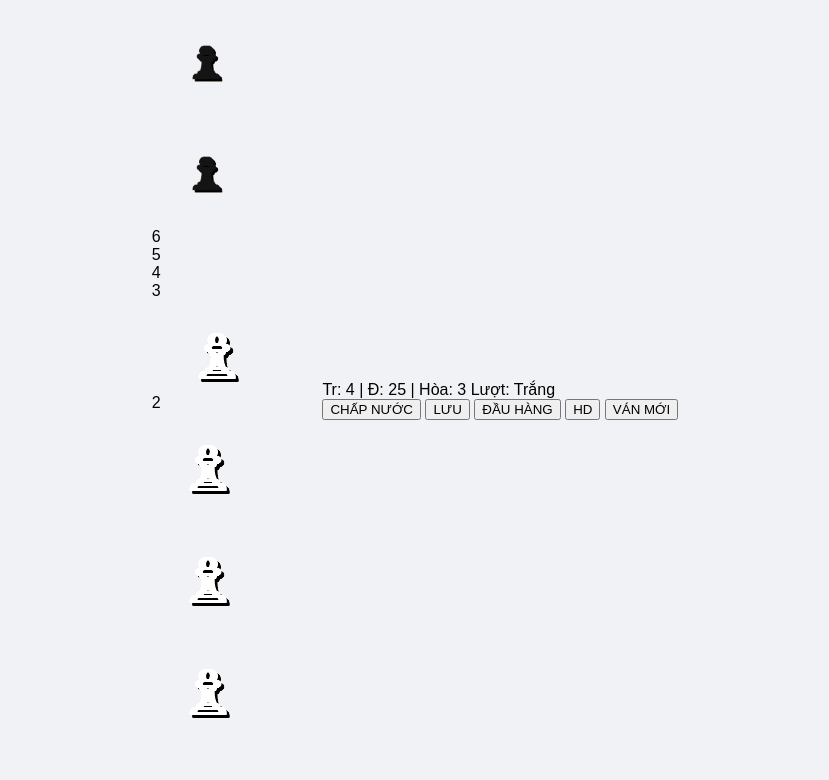
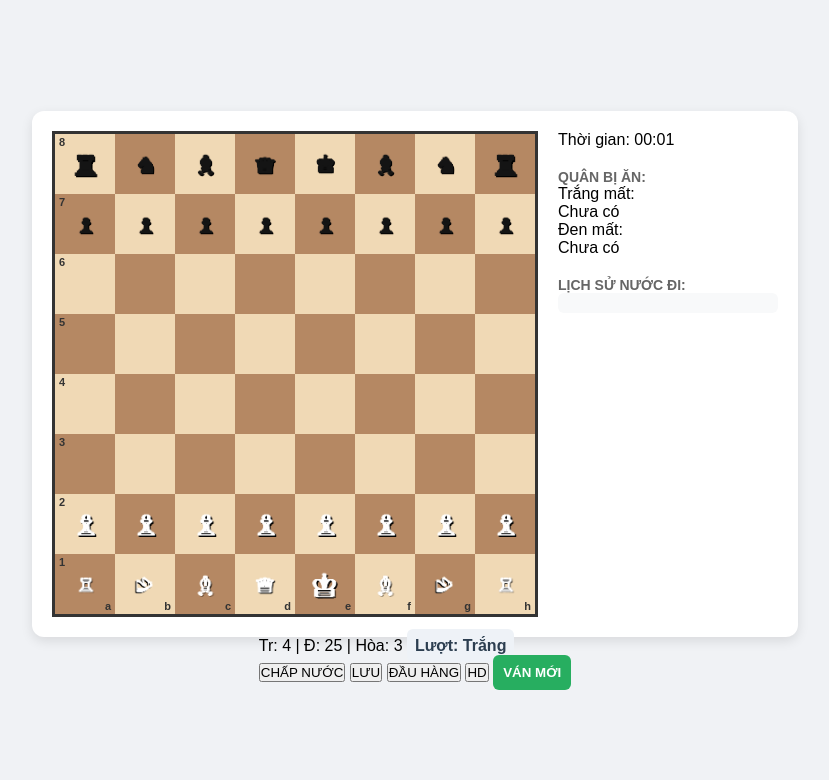
Before and after one commit to thanh222000/project-chess, a plain HTML site: page index.html in a window 1280 px wide. Shown: the top 780 px of the page, without its empty margins (225-1054 px from the left). Drawn offline with Linux system fonts and the light colour scheme.

Commit message:
Add files via upload

```diff
--- a/style.css
+++ b/style.css
@@ -1,33 +1,137 @@
+* {
+    box-sizing: border-box;
+    margin: 0;
+    padding: 0;
+}
+
 body {
     font-family: Arial, sans-serif;
     background-color: #f0f2f5;
     display: flex;
+    flex-direction: column;
+    align-items: center;
     justify-content: center;
-    align-items: center;
-    height: 100vh;
-    margin: 0;
+    min-height: 100vh;
 }
 
-.container {
-    text-align: center;
-    background: white;
+.game-container {
+    display: flex;
+    background: #ffffff;
     padding: 20px;
     border-radius: 12px;
-    box-shadow: 0 4px 12px rgba(0,0,0,0.15);
+    box-shadow: 0 4px 12px rgba(0, 0, 0, 0.1);
+    gap: 20px;
 }
 
-h2 {
-    margin-top: 0;
+/* Định dạng bàn cờ 8x8 */
+#chessboard {
+    display: grid;
+    grid-template-columns: repeat(8, 60px);
+    grid-template-rows: repeat(8, 60px);
+    border: 3px solid #333;
+}
+
+.square {
+    width: 60px;
+    height: 60px;
+    display: flex;
+    align-items: center;
+    justify-content: center;
+    position: relative;
+    cursor: pointer;
+}
+
+.square.light {
+    background-color: #f0d9b5;
+}
+
+.square.dark {
+    background-color: #b58863;
+}
+
+.square img {
+    width: 50px;
+    height: 50px;
+    z-index: 2;
+}
+
+/* Tọa độ cột hàng trên ô cờ */
+.coordinate {
+    position: absolute;
+    font-size: 11px;
+    font-weight: bold;
+    color: #333;
+    pointer-events: none;
+}
+
+.coordinate.rank {
+    top: 2px;
+    left: 4px;
+}
+
+.coordinate.file {
+    bottom: 2px;
+    right: 4px;
+}
+
+/* Sidebar thông tin bên cạnh */
+.sidebar {
+    width: 220px;
+    display: flex;
+    flex-direction: column;
+    gap: 15px;
+}
+
+.sidebar h2 {
+    font-size: 20px;
     color: #333;
 }
 
-#board {
-    margin: 20px auto;
+.sidebar h3 {
+    font-size: 14px;
+    color: #666;
+    margin-top: 5px;
 }
 
-#status {
+#turn-indicator {
     font-size: 16px;
     font-weight: bold;
-    color: #444;
-    margin-top: 10px;
+    color: #2c3e50;
+    padding: 8px;
+    background: #eef2f7;
+    border-radius: 6px;
+    text-align: center;
 }
+
+#btn-new {
+    padding: 10px;
+    background-color: #27ae60;
+    color: white;
+    border: none;
+    border-radius: 6px;
+    font-weight: bold;
+    cursor: pointer;
+    transition: background 0.2s;
+}
+
+#btn-new:hover {
+    background-color: #219653;
+}
+
+.captured-section {
+    background: #f8f9fa;
+    padding: 10px;
+    border-radius: 6px;
+    font-size: 13px;
+}
+
+#move-history {
+    list-style-type: decimal;
+    padding-left: 20px;
+    max-height: 150px;
+    overflow-y: auto;
+    background: #f8f9fa;
+    padding: 10px 10px 10px 30px;
+    border-radius: 6px;
+    font-size: 13px;
+}
```
